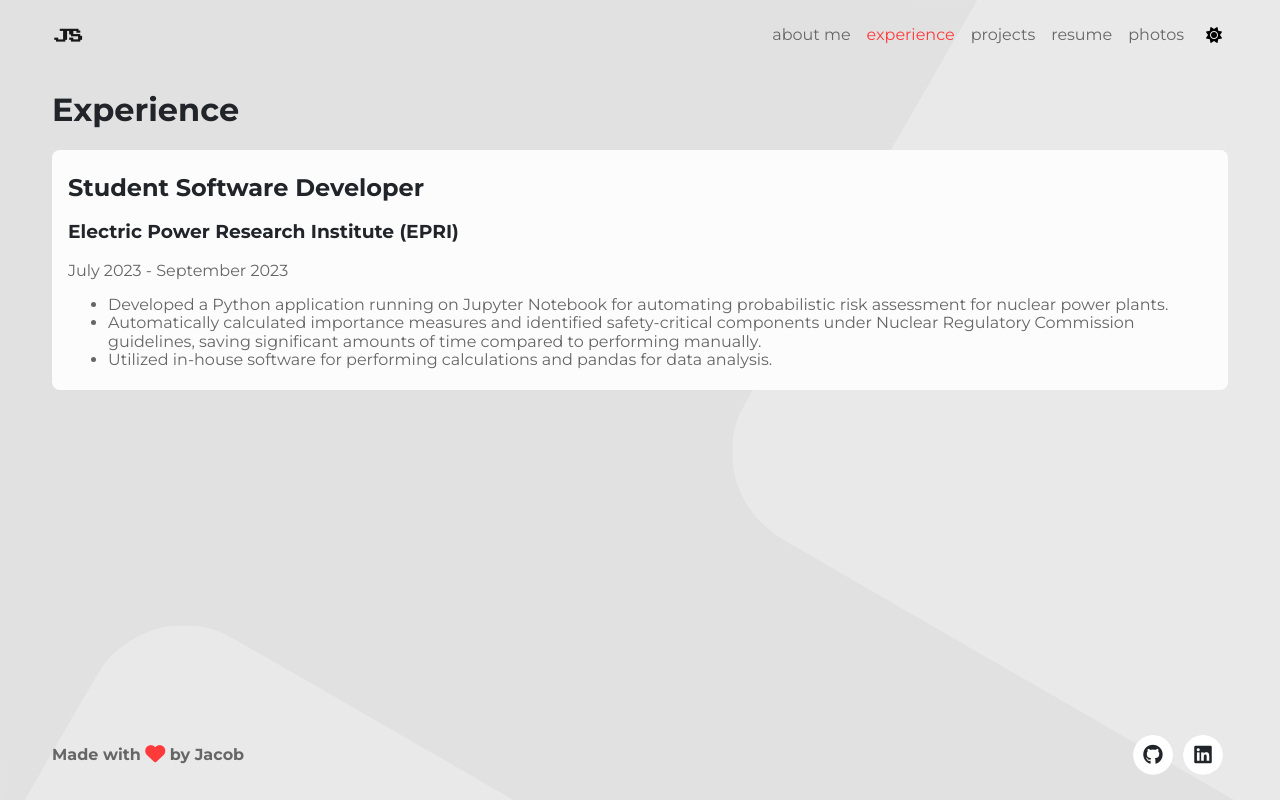
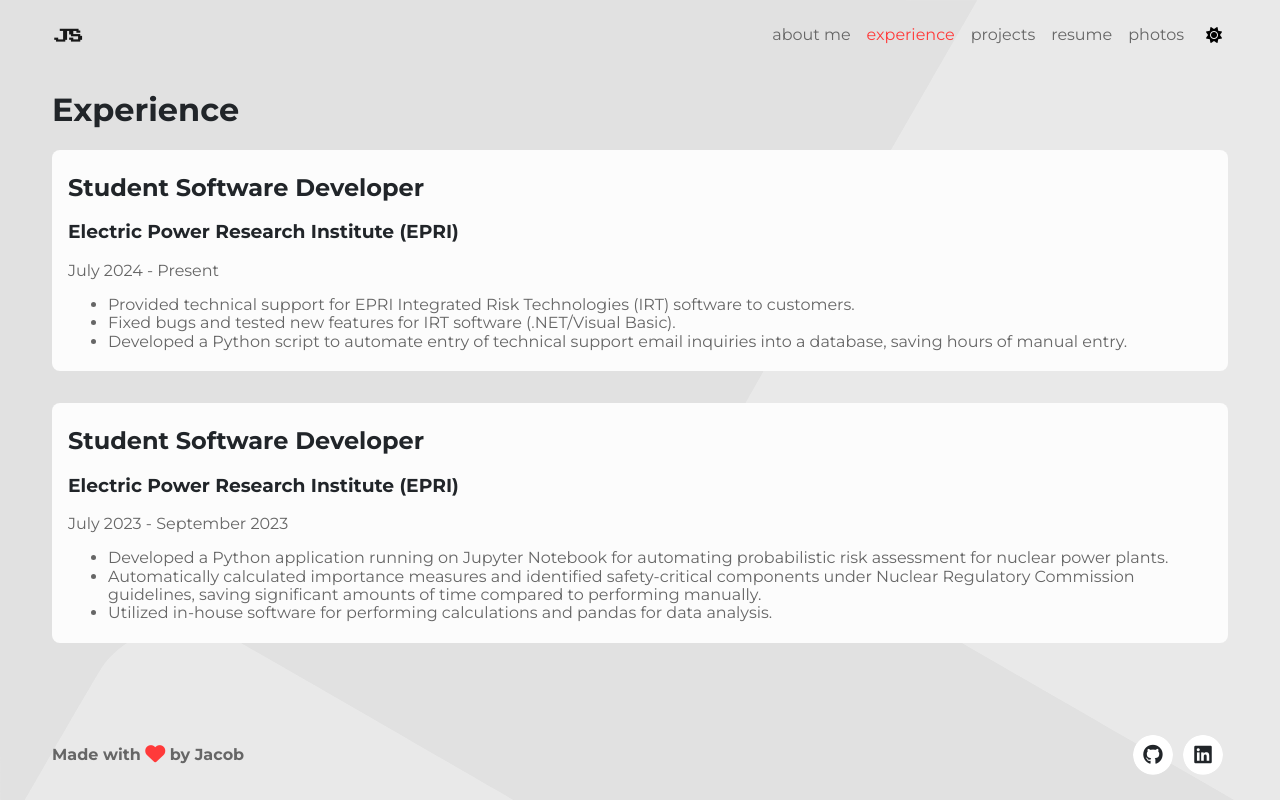
Before and after one commit to js0mmer/js0mmer.github.io, a SvelteKit app: page /experience in a window 1280 px wide. Built offline with nearby package versions, Linux system fonts and the light colour scheme.

Commit message:
update experience and resume

```diff
--- a/src/routes/experience/+page.svelte
+++ b/src/routes/experience/+page.svelte
@@ -4,6 +4,16 @@
 
 <div class="container">
   <h1>Experience</h1>
+  <article>
+    <h2>Student Software Developer</h2>
+    <h3>Electric Power Research Institute (EPRI)</h3>
+    <p>July 2024 - Present</p>
+    <ul>
+      <li>Provided technical support for EPRI Integrated Risk Technologies (IRT) software to customers.</li>
+      <li>Fixed bugs and tested new features for IRT software (.NET/Visual Basic).</li>
+      <li>Developed a Python script to automate entry of technical support email inquiries into a database, saving hours of manual entry.</li>
+    </ul>
+  </article>
   <article>
     <h2>Student Software Developer</h2>
     <h3>Electric Power Research Institute (EPRI)</h3>
@@ -27,5 +37,6 @@
     background-color: var(--overlay1);
     padding: 0.25em 1em;
     border-radius: 0.5em;
+    margin-bottom: 2em;
   }
 </style>
```
Also changed, not shown: 1 other file (tests, documents, lock files or other folders).
